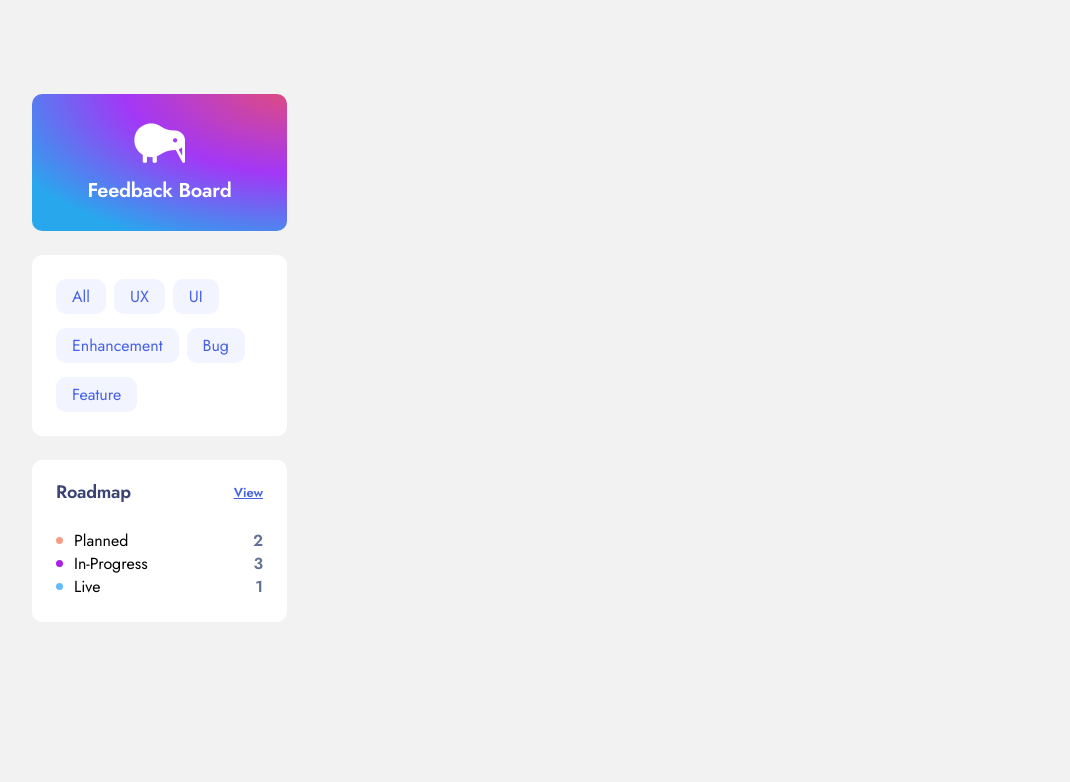
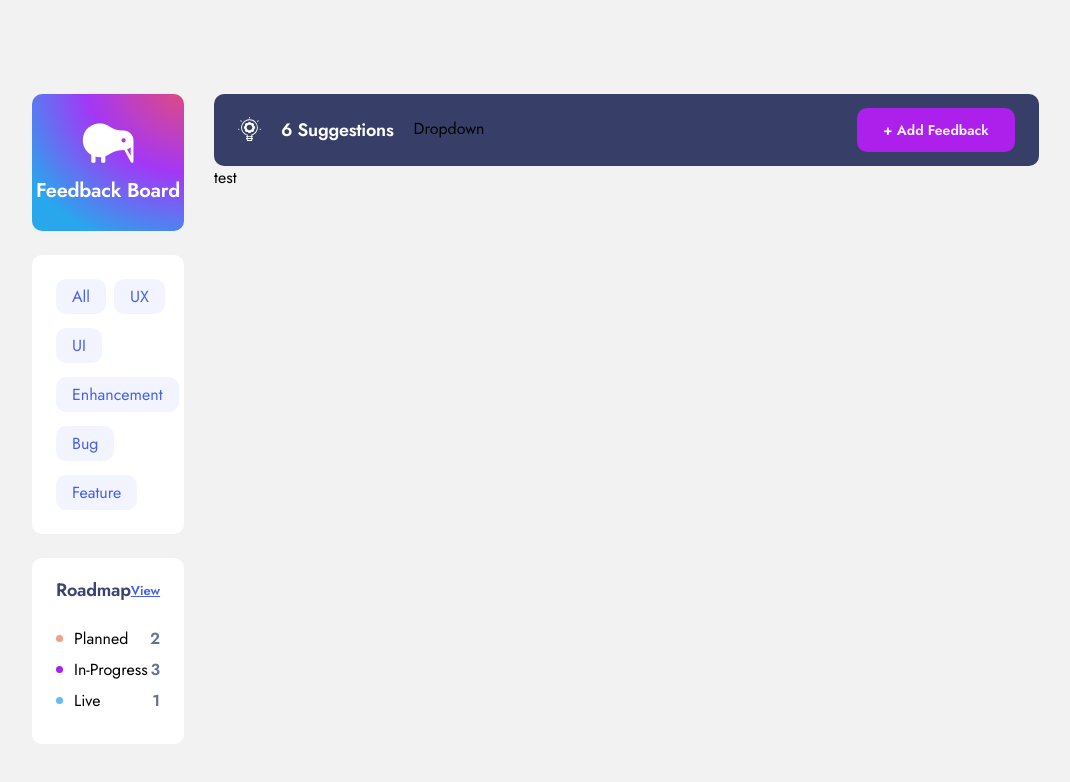
Before and after one commit to MrBeamer/product-feedback, a React (Create React App) app: page / in a window 1280 px wide. Shown: the top 782 px of the page, without its empty margins (133-1203 px from the left). Built offline with nearby package versions, Linux system fonts and the light colour scheme.

Commit message:
info-bar added

```diff
--- a/package.json
+++ b/package.json
@@ -6,6 +6,7 @@
     "@testing-library/jest-dom": "^5.16.1",
     "@testing-library/react": "^12.1.2",
     "@testing-library/user-event": "^13.5.0",
+    "clsx": "^1.1.1",
     "react": "^17.0.2",
     "react-dom": "^17.0.2",
     "react-scripts": "5.0.0",
--- a/src/App.js
+++ b/src/App.js
@@ -1,10 +1,18 @@
 import "./App.scss";
 import { Navigation } from "./components";
+import { InfoBar } from "./components";
+import { Button } from "./components";
 
 function App() {
   return (
     <div className="app-container">
-      <Navigation />
+      <div className="flex-container">
+        <Navigation />
+        <div className="container">
+          <InfoBar />
+          <div className="test">test</div>
+        </div>
+      </div>
     </div>
   );
 }
--- a/src/App.scss
+++ b/src/App.scss
@@ -4,3 +4,8 @@
   max-width: 1600px;
   padding: 94px 165px 0 165px;
 }
+
+.flex-container {
+  display: flex;
+  column-gap: 30px;
+}
--- /dev/null
+++ b/src/components/button/Button.jsx
@@ -0,0 +1,23 @@
+import React from "react";
+import "./button.scss";
+import clsx from "clsx";
+
+export default function Button(props) {
+  const { backgroundColor, url, children, size } = props;
+
+  const classNames = clsx({
+    btn: true,
+    "btn--purple": backgroundColor === "purple",
+    "btn--darkblue": backgroundColor === "darkblue",
+    "btn--blue": backgroundColor === "blue",
+    "btn--red": backgroundColor === "red",
+    "btn--medium": size === "medium",
+    "btn--small": size === "small",
+  });
+
+  return (
+    <a href={url} className={classNames}>
+      {children}
+    </a>
+  );
+}
--- /dev/null
+++ b/src/components/button/button.scss
@@ -0,0 +1,55 @@
+$background-color-1: #ad1fea;
+$background-color-2: #4661e6;
+$background-color-3: #3a4374;
+$background-color-4: #d73737;
+$text-color: #f2f4fe;
+
+.btn {
+  display: inline-block;
+  width: 158px;
+  height: 44px;
+  color: $text-color;
+  border-radius: 10px;
+  font-weight: bold;
+  font-size: 14px;
+  line-height: 20px;
+  text-align: center;
+  padding: 12px 24px;
+  cursor: pointer;
+
+  &--purple {
+    background-color: $background-color-1;
+    &:hover {
+      background-color: #c75af6;
+    }
+  }
+
+  &--blue {
+    background-color: $background-color-2;
+    &:hover {
+      background-color: #7c91f9;
+    }
+  }
+
+  &--darkblue {
+    background-color: $background-color-3;
+    &:hover {
+      background-color: #656ea3;
+    }
+  }
+
+  &--red {
+    background-color: $background-color-4;
+    &:hover {
+      background-color: #e98888;
+    }
+  }
+}
+
+.small {
+  width: 93px;
+}
+
+.medium {
+  width: 142px;
+}
--- a/src/components/index.js
+++ b/src/components/index.js
@@ -4,3 +4,4 @@ export { default as CategoryBox } from "./categoryBox/CategoryBox";
 export { default as Label } from "./label/Label";
 export { default as RoadMapBox } from "./roadMapBox/RoadMapBox";
 export { default as InfoBar } from "./infoBar/InfoBar";
+export { default as Button } from "./button/Button";
--- a/src/components/infoBar/InfoBar.jsx
+++ b/src/components/infoBar/InfoBar.jsx
@@ -0,0 +1,21 @@
+import React from "react";
+import "./infoBar.scss";
+import { Button } from "../";
+import iconSuggestions from "../../assets/suggestions/icon-suggestions.svg";
+
+export default function InfoBar() {
+  return (
+    <div className="info-bar">
+      <div className="info-bar__container">
+        <img
+          className="info-bar__icon"
+          src={iconSuggestions}
+          alt="icon suggestions"
+        ></img>
+        <h2 className="info-bar__title">6 Suggestions</h2>
+        <p>Dropdown</p>
+      </div>
+      <Button backgroundColor="purple">+ Add Feedback</Button>
+    </div>
+  );
+}
--- a/src/components/infoBar/infoBar.scss
+++ b/src/components/infoBar/infoBar.scss
@@ -0,0 +1,31 @@
+$background-color: #373f68;
+$text-color: #fff;
+
+.info-bar {
+  display: flex;
+  justify-content: space-between;
+  align-items: center;
+  background-color: $background-color;
+  width: 825px;
+  height: 72px;
+  padding: 24px;
+  border-radius: 10px;
+
+  &__container {
+    display: flex;
+    column-gap: 20px;
+  }
+
+  &__icon {
+    width: 23px;
+    height: 24px;
+  }
+
+  &__title {
+    font-weight: bold;
+    font-size: 18px;
+    line-height: 26px;
+    letter-spacing: -0.25px;
+    color: $text-color;
+  }
+}
--- a/src/components/navigation/navigation.scss
+++ b/src/components/navigation/navigation.scss
@@ -1,4 +1,5 @@
 .nav {
-  display: grid;
+  display: flex;
+  flex-direction: column;
   row-gap: 24px;
 }
--- a/src/components/roadMapBox/roadMapBox.scss
+++ b/src/components/roadMapBox/roadMapBox.scss
@@ -1,5 +1,4 @@
 $background-color: #fff;
-
 $planned-color: #f49f85;
 $progress-color: #ad1fea;
 $live-color: #62bcfa;
@@ -46,6 +45,7 @@ $link-color: #4661e6;
     justify-content: space-between;
     position: relative;
     padding-left: 18px;
+    padding-bottom: 8px;
   }
 
   &__item::before {
```
Also changed, not shown: 1 other file (tests, documents, lock files or other folders).
